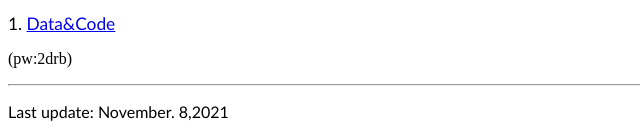
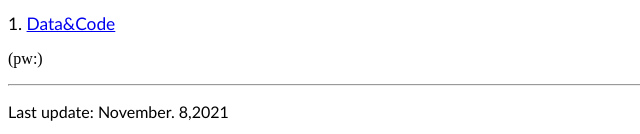
Before and after one commit to shaoxuan92/SDA, a plain HTML site: page index.html in a window 1280 px wide. Shown: the part 1547-1681 px from the top of the page, 0-640 px from the left. Drawn offline with Linux system fonts and the light colour scheme.

Commit message:
Update index.html

```diff
--- a/index.html
+++ b/index.html
@@ -81,7 +81,7 @@ Semantic VI-SLAM (Visual-Inertial Simultaneous Localization And Mapping) systems
 <span lang="en-us"><font face="Calibri" style="font-size: 13pt">1.
 <a href=https://pan.baidu.com/s/1MfGpZ532TWeKwR_DeztsSQ>Data&Code</a></font></span></p>
 <p>
-(pw:2drb)</p>
+(pw:)</p>
 
 <hr>
 <p align="justify"><font face="Calibri">Last update: <span lang="en-us">November. 8,</span>2021</span></font></p>
```
